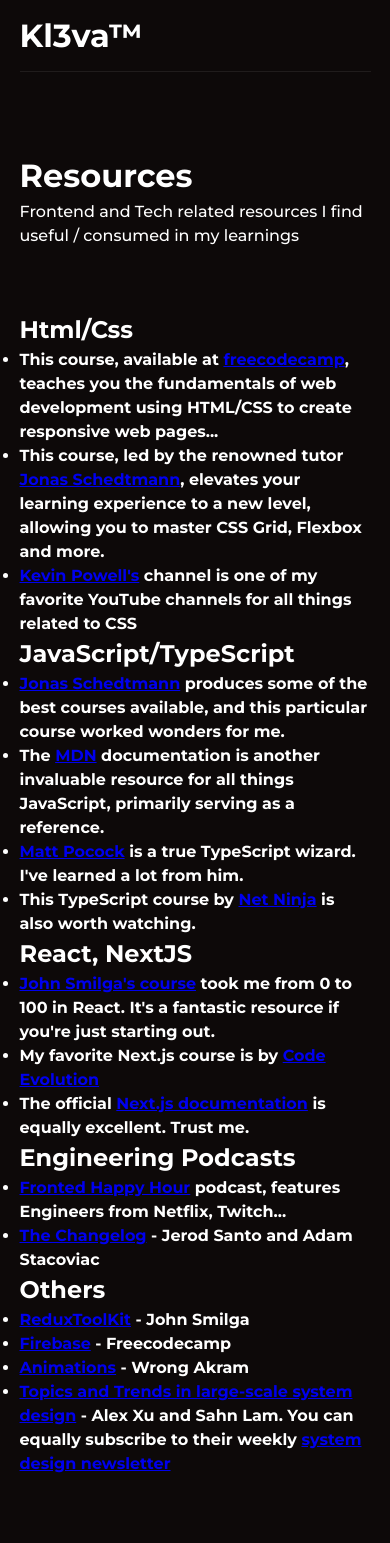
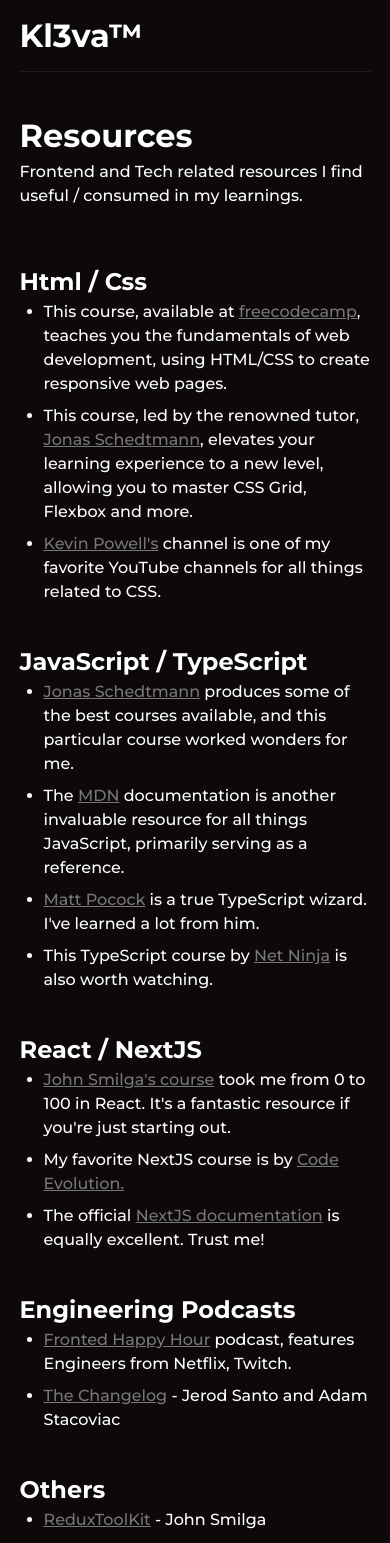
Before and after one commit to Kl3va/portfolio, a Next.js app: page /resources in a window 390 px wide. Shown: the top 1543 px of the page. Built offline with nearby package versions, Linux system fonts and the light colour scheme.

Commit message:
feat: all pages, fully responsive

```diff
--- a/components/Header/header.module.scss
+++ b/components/Header/header.module.scss
@@ -28,7 +28,7 @@
 }
 
 .nav {
-  width: min(70%, 31.25rem);
+  width: min(70%, 25.25rem);
 
   @media only screen and (max-width: $breakpoint-large) {
     display: none;
--- a/components/Resources/Resources.tsx
+++ b/components/Resources/Resources.tsx
@@ -21,10 +21,10 @@
             <h1>{heading}</h1>
             <p>{mainText}</p>
           </div>
-          <div>
+          <div className={styles.resource__wrapper}>
             {resources.map((resource, index) => {
               return (
-                <div key={index}>
+                <div key={index} className={styles.unique_resource}>
                   <h2>{resource.heading}</h2>
                   {parse(resource.contents)}
                 </div>
--- a/components/Resources/resources.module.scss
+++ b/components/Resources/resources.module.scss
@@ -1,7 +1,11 @@
 @use '../../styles/variable.scss' as *;
 
 .section__main {
-  margin-block: 5rem;
+  margin-block: 2.5rem;
+
+  @media only screen and (min-width: $breakpoint-medium) {
+    margin-block: 5rem;
+  }
 }
 
 .container__main {
@@ -9,5 +13,32 @@
   margin-inline: auto;
 
   display: grid;
-  gap: 4rem;
+  gap: 3.5rem;
 }
+
+.resource__wrapper {
+  display: grid;
+  gap: 2.5rem;
+}
+
+.unique_resource {
+  ul {
+    padding-left: 1.5rem;
+
+    display: grid;
+    gap: 0.5rem;
+
+    li {
+      font-weight: 500;
+    }
+  }
+
+  a {
+    color: $color-grey;
+    transition: all ease-in 0.2s;
+
+    &:hover {
+      text-decoration: none;
+    }
+  }
+}
--- a/data/headerData.ts
+++ b/data/headerData.ts
@@ -20,13 +20,5 @@
       title: 'Resources',
       url: '/resources',
     },
-    {
-      title: 'Blog',
-      url: '/blog',
-    },
-    {
-      title: 'Contact',
-      url: '/contact',
-    },
   ],
 }
--- a/data/resourcesData.ts
+++ b/data/resourcesData.ts
@@ -1,35 +1,33 @@
 export const resourcesData = {
   heading: 'Resources',
   mainText:
-    'Frontend and Tech related resources I find useful / consumed in my learnings',
+    'Frontend and Tech related resources I find useful / consumed in my learnings.',
   extras: {
     label: 'Extra',
-    content: ` I consume a lot of YouTube content, especially for quick study. I'm looking at improving my animation skills (which are a bit weak), and maybe get into blockchain development. Reading about it has been interesting. WAGMI! (WAGMI stands for "We're all gonna make it," often used in the context of cryptocurrency and investments)`,
+    content: ` I consume a lot of YouTube content, especially for quick study. I'm looking at improving my animation skills (which are a bit weak), and maybe get into blockchain development. Reading about it has been interesting. WAGMI! (WAGMI stands for "We're all gonna make it," often used in the context of cryptocurrency and investments).`,
   },
   resources: [
     {
-      heading: 'Html/Css',
-      contents: `<ul><li>This course, available at <a href='https://www.freecodecamp.org/learn/2022/responsive-web-design/'>freecodecamp</a>, teaches you the fundamentals of web development using HTML/CSS to create responsive web pages...</li>
-        <li>This course, led by the renowned tutor <a href='https://www.udemy.com/course/advanced-css-and-sass/'>Jonas Schedtmann</a>, elevates your learning experience to a new level, allowing you to master CSS Grid, Flexbox and more.</li>
-        <li><a href='https://www.youtube.com/@KevinPowell'>Kevin Powell's</a> channel is one of my favorite YouTube channels for all things related to CSS</li></ul>`,
+      heading: 'Html / Css',
+      contents: `<ul><li>This course, available at <a href='https://www.freecodecamp.org/learn/2022/responsive-web-design/'>freecodecamp</a>, teaches you the fundamentals of web development, using HTML/CSS to create responsive web pages.</li><li>This course, led by the renowned tutor, <a href='https://www.udemy.com/course/advanced-css-and-sass/'>Jonas Schedtmann</a>, elevates your learning experience to a new level, allowing you to master CSS Grid, Flexbox and more.</li><li><a href='https://www.youtube.com/@KevinPowell'>Kevin Powell's</a> channel is one of my favorite YouTube channels for all things related to CSS.</li></ul>`,
     },
     {
-      heading: 'JavaScript/TypeScript',
+      heading: 'JavaScript / TypeScript',
       contents: `<ul><li><a href='https://www.udemy.com/course/the-complete-javascript-course/'>Jonas Schedtmann</a> produces some of the best courses available, and this particular course worked wonders for me.</li>
         <li>The <a href='https://developer.mozilla.org/en-US/docs/Learn/Getting_started_with_the_web/JavaScript_basics'>MDN</a> documentation is another invaluable resource for all things JavaScript, primarily serving as a reference.</li>
         <li><a href='https://developer.mozilla.org/en-US/docs/Learn/Getting_started_with_the_web/JavaScript_basics'>Matt Pocock</a> is a true TypeScript wizard. I've learned a lot from him.</li>
         <li>This TypeScript course by <a href='https://www.youtube.com/playlist?list=PL4cUxeGkcC9gUgr39Q_yD6v-bSyMwKPUI'>Net Ninja</a> is also worth watching.</li></ul>`,
     },
     {
-      heading: 'React, NextJS',
+      heading: 'React / NextJS',
       contents: `<ul><li><a href='https://www.youtube.com/watch?v=iZhV0bILFb0&t=6s'>John Smilga's course</a> took me from 0 to 100 in React. It's a fantastic resource if you're just starting out.</li>
-        <li>My favorite Next.js course is by <a href='https://www.youtube.com/playlist?list=PLC3y8-rFHvwgC9mj0qv972IO5DmD-H0ZH'>Code Evolution</li>
-        <li>The official <a href='https://nextjs.org/docs'>Next.js documentation</a> is equally excellent. Trust me.</li></ul>`,
+        <li>My favorite NextJS course is by <a href='https://www.youtube.com/playlist?list=PLC3y8-rFHvwgC9mj0qv972IO5DmD-H0ZH'>Code Evolution.</a></li>
+        <li>The official <a href='https://nextjs.org/docs'>NextJS documentation</a> is equally excellent. Trust me!</li></ul>`,
     },
     {
       heading: 'Engineering Podcasts',
       contents: `
-        <ul><li><a href='https://www.frontendhappyhour.com/'>Fronted Happy Hour</a> podcast, features Engineers from Netflix, Twitch...</li>
+        <ul><li><a href='https://www.frontendhappyhour.com/'>Fronted Happy Hour</a> podcast, features Engineers from Netflix, Twitch.</li>
         <li><a href='https://changelog.com/podcast'>The Changelog</a> - Jerod Santo and Adam Stacoviac</li></ul>`,
     },
     {
@@ -38,7 +36,7 @@
         <ul><li><a href='https://www.youtube.com/watch?v=iZhV0bILFb0&t=6s'>ReduxToolKit</a> - John Smilga</li>
         <li><a href='https://www.youtube.com/watch?v=fgdpvwEWJ9M&t=2684s'>Firebase</a> - Freecodecamp</li>
         <li><a href='https://www.youtube.com/@WrongAkram'>Animations</a> - Wrong Akram</li>
-        <li><a href='https://www.youtube.com/@ByteByteGo'>Topics and Trends in large-scale system design</a> - Alex Xu and Sahn Lam. You can equally subscribe to their weekly <a href='https://bit.ly/3tfAlYD'>system design newsletter</a></li></ul>
+        <li><a href='https://www.youtube.com/@ByteByteGo'>Topics and Trends in large-scale system design </a> - Alex Xu and Sahn Lam. You can equally subscribe to their weekly <a href='https://bit.ly/3tfAlYD'>system design newsletter.</a></li></ul>
       `,
     },
   ],
```
Also changed, not shown: components/Projects/projects.module.scss (+5 -2 lines), pages/blog.tsx (deleted, +0 -9 lines), pages/contact.tsx (deleted, +0 -11 lines), components/Contact/Contact.tsx (deleted), components/Contact/contact.module.scss (deleted).
